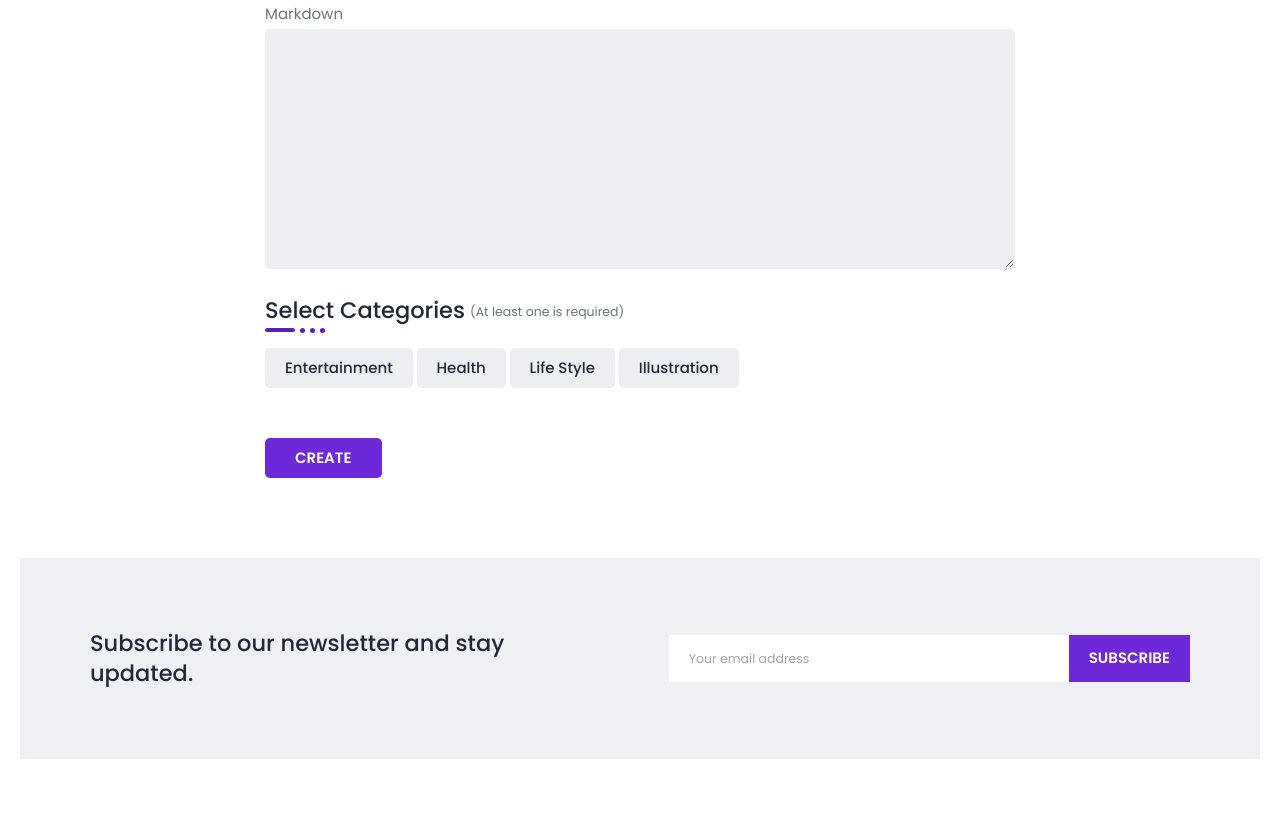
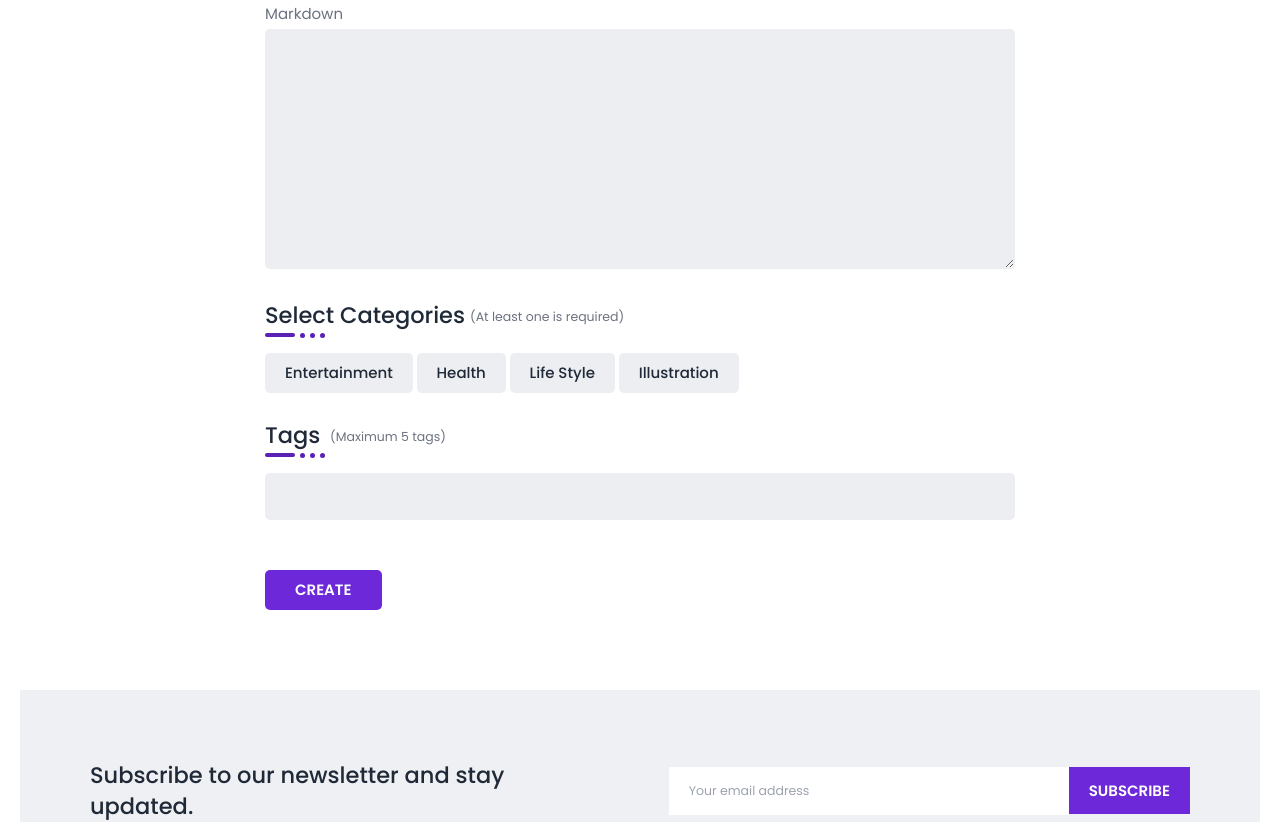
Before and after one commit to ever-dev/mern-blog, a React (Create React App) app in the folder client/: page /write in a window 1280 px wide. Shown: the part 625-1447 px from the top of the page. Built offline with nearby package versions, Linux system fonts and the light colour scheme.

Commit message:
almost done with tags.

```diff
--- /dev/null
+++ b/client/src/components/writePage/BlogTag.tsx
@@ -0,0 +1,14 @@
+import { MdOutlineClose } from "react-icons/md"
+
+interface Props {
+  name: string
+}
+
+export default function BlogTag({ name }: Props) {
+  return (
+    <h1 className="bg-white rounded-lg text-2xl text-gray-800 font-medium tracking-wide px-5 py-3 flex items-center gap-2.5">
+      {name}
+      <MdOutlineClose className="text-3xl p-1.5 rounded-full bg-gray-200/70 cursor-pointer" />
+    </h1>
+  )
+}
--- /dev/null
+++ b/client/src/components/writePage/BlogTags.tsx
@@ -0,0 +1,43 @@
+import { useState } from "react"
+import UnderlineHeader from "../layouts/UnderlineHeader"
+import BlogTag from "./BlogTag"
+
+export default function BlogTags() {
+  const [tags, setTags] = useState<string[]>([])
+
+  function addTag(e: any) {
+    if (e.key === "Enter") {
+      if (tags.length >= 5) {
+        console.log("You can put maximum 5 tags")
+      } else {
+        const tag = e.target.value.replace(/\s+/g, "")
+        if (tags.includes(tag)) {
+          console.log("Tag already exists")
+        } else {
+          setTags((prev: string[]) => [...prev, tag])
+        }
+      }
+      e.target.value = ""
+    }
+  }
+
+  return (
+    <div className="mt-12">
+      <div className="flex gap-2">
+        <UnderlineHeader title="tags" />
+        <span className="text-xl text-gray-500 mt-2">(Maximum 5 tags)</span>
+      </div>
+
+      <div className="tags flex gap-2 flex-wrap mt-6 bg-gray-200/70 rounded-lg py-6 px-6">
+        {tags.map((tag, i) => (
+          <BlogTag key={i} name={tag} />
+        ))}
+        <input
+          type="text"
+          className="grow bg-transparent text-xl text-gray-800"
+          onKeyUp={addTag}
+        />
+      </div>
+    </div>
+  )
+}
--- /dev/null
+++ b/client/src/components/writePage/Categories.tsx
@@ -0,0 +1,41 @@
+import UnderlineHeader from "../layouts/UnderlineHeader"
+import Category from "./Category"
+import { useState } from "react"
+
+export default function Categories() {
+  const [categories, setCategories] = useState<string[]>([])
+
+  return (
+    <div className="cats mt-12">
+      <div className="flex gap-2">
+        <UnderlineHeader title="select categories" />
+        <span className="text-xl text-gray-500 mt-2">
+          (At least one is required)
+        </span>
+      </div>
+
+      <div className="allCats flex gap-1.5 flex-wrap mt-6">
+        <Category
+          name="entertainment"
+          selectCategory={setCategories}
+          categories={categories}
+        />
+        <Category
+          name="health"
+          selectCategory={setCategories}
+          categories={categories}
+        />
+        <Category
+          name="life style"
+          selectCategory={setCategories}
+          categories={categories}
+        />
+        <Category
+          name="illustration"
+          selectCategory={setCategories}
+          categories={categories}
+        />
+      </div>
+    </div>
+  )
+}
--- a/client/src/pages/Write.tsx
+++ b/client/src/pages/Write.tsx
@@ -1,11 +1,11 @@
-import { useState } from "react"
 import OverlapHeader from "../components/layouts/OverlapHeader"
-import UnderlineHeader from "../components/layouts/UnderlineHeader"
-import Category from "../components/writePage/Category"
+import BlogTags from "../components/writePage/BlogTags"
+import Categories from "../components/writePage/Categories"
 
 export default function Write() {
-  const [categories, setCategories] = useState<string[]>([])
-
+  function createBlog(e: any) {
+    e.preventDefault()
+  }
   return (
     <main>
       <section className="wrapper max-w-[1240px] mx-auto mt-40">
@@ -13,7 +13,7 @@ export default function Write() {
           title="Write your blog"
           overlapTitle="before:content-['create']"
         />
-        <form className="w-[75rem] mx-auto mt-24">
+        <form className="w-[75rem] mx-auto mt-24" onSubmit={createBlog}>
           <div>
             <label
               htmlFor="title"
@@ -66,37 +66,8 @@ export default function Write() {
             />
           </div>
 
-          <div className="cats mt-10">
-            <div className="flex gap-2">
-              <UnderlineHeader title="select categories" />
-              <span className="text-xl text-gray-500 mt-2">
-                (At least one is required)
-              </span>
-            </div>
-
-            <div className="allCats flex gap-1.5 flex-wrap mt-6">
-              <Category
-                name="entertainment"
-                selectCategory={setCategories}
-                categories={categories}
-              />
-              <Category
-                name="health"
-                selectCategory={setCategories}
-                categories={categories}
-              />
-              <Category
-                name="life style"
-                selectCategory={setCategories}
-                categories={categories}
-              />
-              <Category
-                name="illustration"
-                selectCategory={setCategories}
-                categories={categories}
-              />
-            </div>
-          </div>
+          <Categories />
+          <BlogTags />
 
           <input
             type="submit"
```
